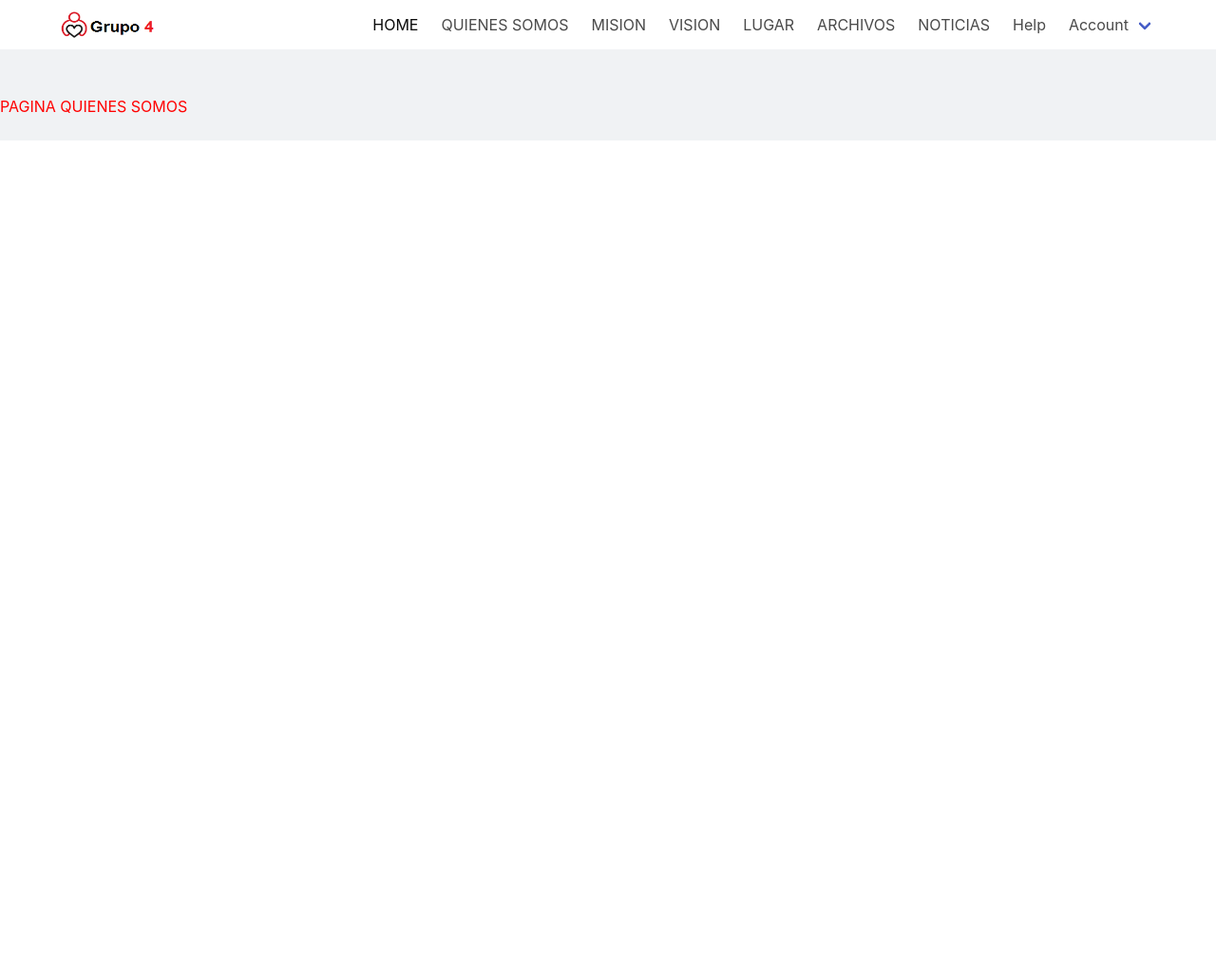
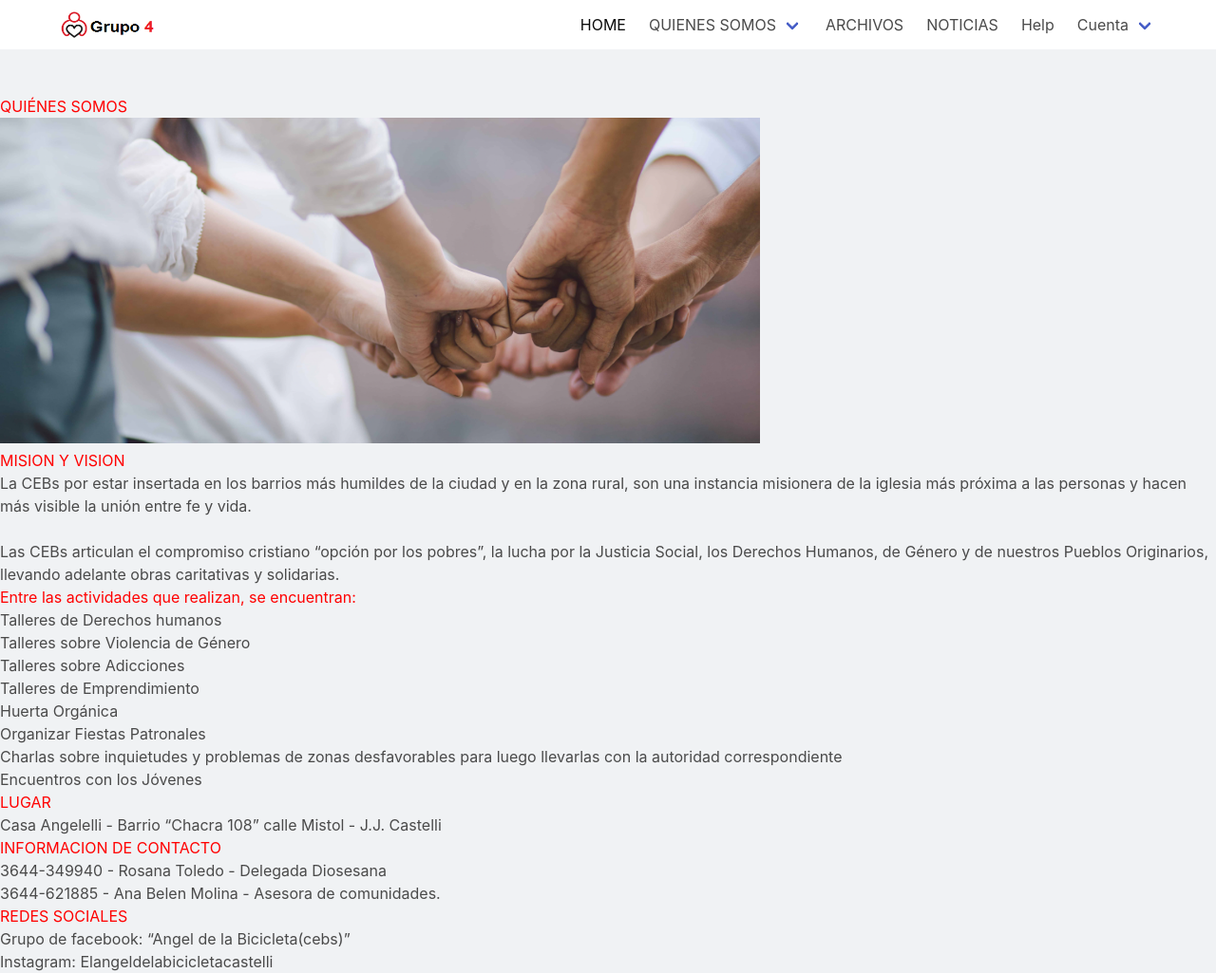
Before and after one commit to Karlos65/ProyBlog4, a Django app: page /Quienes/quienes/ in a window 1280 px wide. Shown: the whole page at 95% size. Before the commit the page ends 148 px from the top, so only its background shows below. Run offline with Django 3.2, Linux system fonts and the light colour scheme.

Commit message:
Se modifico el menu en base.html. Se agrego contenido a la Pag. Quienes Somos

```diff
--- a/templates/base.html
+++ b/templates/base.html
@@ -28,32 +28,32 @@
 					<div class="navbar-end">
 
 						<a class="navbar-item is-active" href="{% url 'home' %}">HOME</a>
+						<!--
+						<a class="navbar-item" href="{% url 'quienes:quienes_somos' %}">QUIENES SOMOS</a>
 
-						<a class="navbar-item" href="{% url 'quienes:quienes_somos' %}">QUIENES SOMOS</a>
 						<a class="navbar-item">MISION</a>
 						<a class="navbar-item">VISION</a>
-						<a class="navbar-item">LUGAR</a>
+						<a class="navbar-item">LUGAR</a>-->
+						<div class="navbar-item has-dropdown is-hoverable">
+							<a class="navbar-link">QUIENES SOMOS</a>
+							<div class="navbar-dropdown">
+								<a class="navbar-item" href="{% url 'quienes:quienes_somos' %}">MISION/VISION</a>
+
+								<a class="navbar-item">LUGAR</a>
+
+							</div>
+						</div>
 						<a class="navbar-item">ARCHIVOS</a>
 						<a class="navbar-item" href="{% url 'noticias:listar_noticias' %}">NOTICIAS</a>
 						<a class="navbar-item">Help</a>
 						<div class="navbar-item has-dropdown is-hoverable">
-							<a class="navbar-link">
-									Account
-								</a>
+							<a class="navbar-link">Cuenta</a>
 							<div class="navbar-dropdown">
-								<a class="navbar-item">
-										Dashboard
-									</a>
-								<a class="navbar-item">
-										Profile
-									</a>
-								<a class="navbar-item">
-										Settings
-									</a>
+								<a class="navbar-item">Dashboard</a>
+								<a class="navbar-item">Profile</a>
+								<a class="navbar-item">Settings</a>
 								<hr class="navbar-divider">
-								<div class="navbar-item">
-									Logout
-								</div>
+								<div class="navbar-item">Logout</div>
 							</div>
 						</div>
 					</div>
--- a/templates/quienes/quienes_somos.html
+++ b/templates/quienes/quienes_somos.html
@@ -3,7 +3,39 @@
 
 {% block contenido %}
 
-	<h1>PAGINA QUIENES SOMOS</h1>
+	<h1>QUIÉNES SOMOS</h1>
+    <img src="{% static 'img/quienes/fundacion1.jpg' %}" width="800" height="200" alt="Logo">
 	<br>
+    <div>
+    <p></p>
 
+    </div>
+
+    <h1>MISION Y VISION</h1>
+    <p>La CEBs por estar insertada en los barrios más humildes de la ciudad y en la
+        zona rural, son una instancia misionera de la iglesia más próxima a las personas y hacen más
+        visible la unión entre fe y vida.</p>
+        <br>
+    <p>Las CEBs articulan el compromiso cristiano “opción por los pobres”, la lucha
+        por la Justicia Social, los Derechos Humanos, de Género y de nuestros Pueblos
+        Originarios, llevando adelante obras caritativas y solidarias.</p>
+
+    <h1>Entre las actividades que realizan, se encuentran:</h1>
+
+    <p>Talleres de Derechos humanos</p>
+    <p>Talleres sobre Violencia de Género</p>
+    <p>Talleres sobre Adicciones</p>
+    <p>Talleres de Emprendimiento</p>
+    <p>Huerta Orgánica</p>
+    <p>Organizar Fiestas Patronales</p>
+    <p>Charlas sobre inquietudes y problemas de zonas desfavorables para luego llevarlas con la autoridad correspondiente </p>
+    <p>Encuentros con los Jóvenes</p>
+    <h1>LUGAR</h1>
+    <p>Casa Angelelli - Barrio “Chacra 108” calle Mistol - J.J. Castelli</p>
+    <h1>INFORMACION DE CONTACTO</h1>
+    <p>3644-349940 - Rosana Toledo - Delegada Diosesana</p>
+    <p>3644-621885 - Ana Belen Molina - Asesora de comunidades.</p>
+    <h1>REDES SOCIALES</h1>
+    <p>Grupo de facebook: “Angel de la Bicicleta(cebs)”</p>
+    <p>Instagram: Elangeldelabicicletacastelli</p>
 {% endblock contenido %}
```
Also changed, not shown: blog/db.sqlite3, media/noticias/ecli2.png (deleted), media/noticias/ecli2_nY7k0vE.png (deleted), media/noticias/ecli2_uNBG66u.png (deleted), media/noticias/imag2.jpg (deleted), media/noticias/imag2_j0Mz2ZT.jpg (deleted), static/img/quienes/fundacion1.jpg (added).
